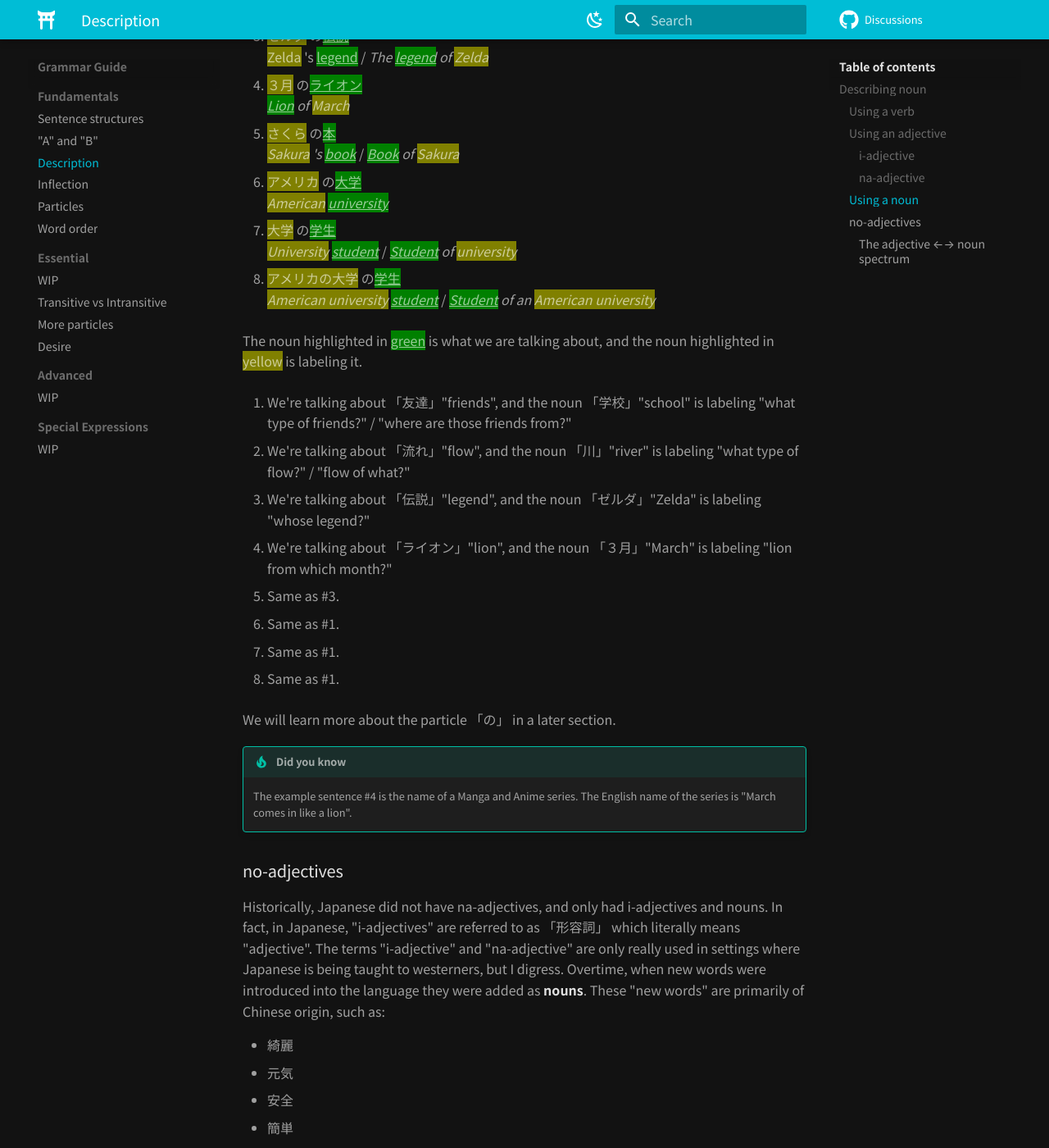
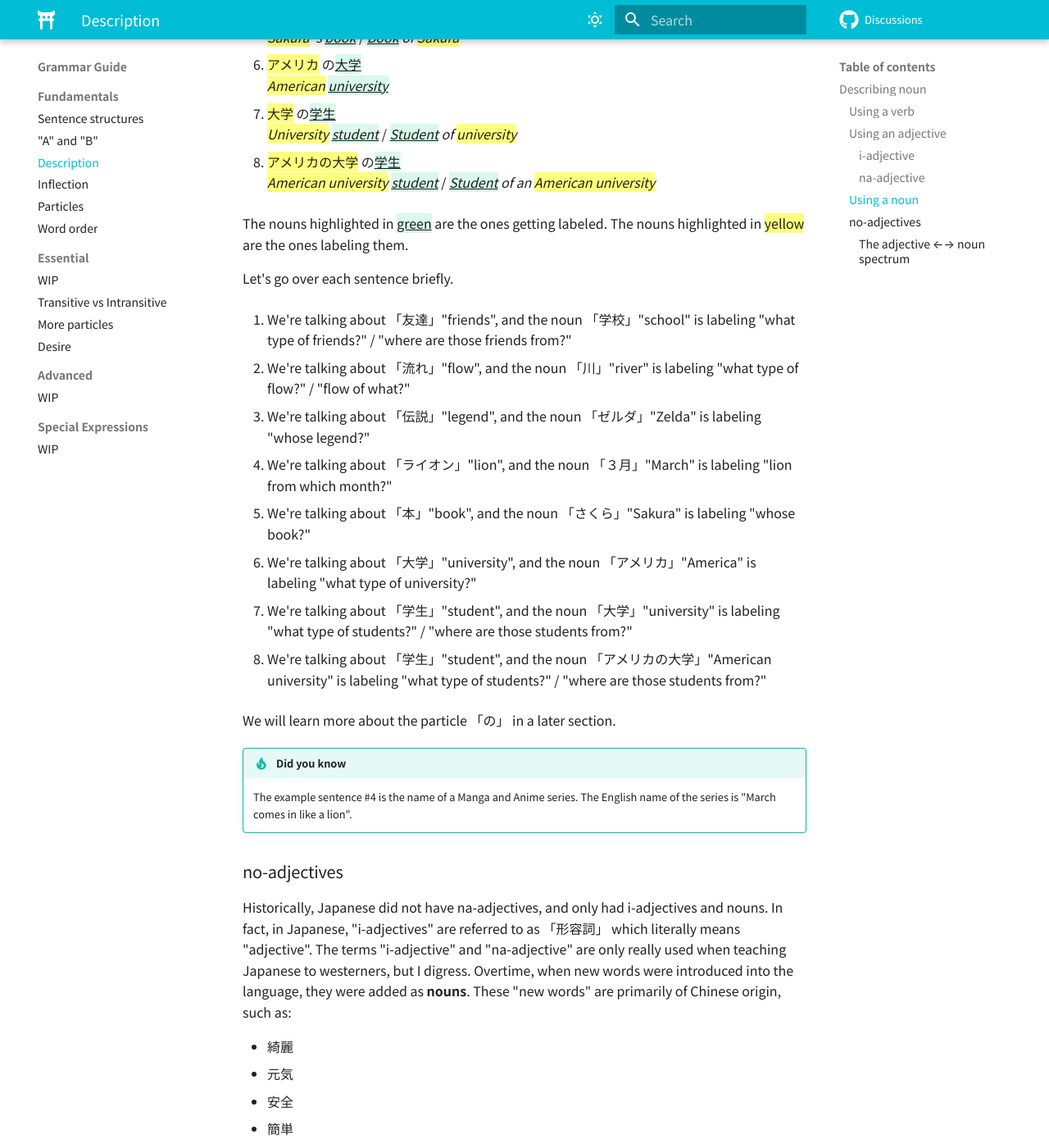
Before and after one commit to wizo06/japanese, an MkDocs documentation site: the page built from docs/grammar/fundamentals/description.md, in a window 1280 px wide and 1400 px high, scrolled down 7137 px. Shown: the whole window at 82% size. Built offline with MkDocs 1.6.1 and Material for MkDocs 9.7.7, drawn with Linux system fonts in a browser that asks for light colours; comment, search, counter and statistics services are not loaded; some of the changed text lies outside the part shown.

Commit message:
audited until description.md

```diff
--- a/docs/grammar/fundamentals/description.md
+++ b/docs/grammar/fundamentals/description.md
@@ -11,14 +11,14 @@ Japanese | English | Sentence type | Engine name
 さくらが親切だ | Sakura is friendly | A is B (Adjectives) | だ-engine
 さくらが学生だ | Sakura is a student | A is B (Nouns) | だ-engine
 
-Now, let's start describing words by using other words, like so:
+Now, let's start describing nouns by using other words, like so:
 
 - ==Crying== Sakura / Sakura ==who is crying==
 - ==Kind== Sakura / Sakura ==who is kind==
 - ==Friendly== Sakura / Sakura ==who is friendly==
 - Sakura ==who is a student==
 
-In these examples, I've highlighted the "descriptive words" in yellow. These words are describing another word: "Sakura".
+In these examples, I've highlighted the "descriptive words" in yellow. All these descriptive words are describing a noun: "Sakura".
 
 We can make these descriptions as long as we want to. Example:
 
@@ -131,6 +131,10 @@ Japanese | English
 ==美味しい== 寿司 | ==Delicious== sushi
 ==美しい== 姫 | ==Beautiful== princess
 ==赤い== ペン | ==Red== pen
+==優しい== 彗星 | ==Gentle== comet
+
+!!! tip "Did you know"
+    「優しい彗星」 is the name of a song from the duo YOASOBI. Great song by the way.
 
 Let's look at some examples in sentences:
 
@@ -188,9 +184,7 @@ then we place 「親切」 before 「さくら」, like so:
 - 親切 ==な== さくら
 
 !!! warning "Pay attention to the kana 「な」"
-    When a na-adjective is describing a noun, the copula 「だ」 is dropped and we use the kana 「な」 to connect the two words (hence the name na-adjectives).
-
-    Again, this explanation isn't entirely correct according to how grammar is actually taught in Japan. However, for the sake of making things easy to understand, we will stick with this explanation.
+    When a na-adjective is describing a noun, we use the kana 「な」 to connect the them (hence the name na-adjectives).
 
 Examples of na-adjectives (highlighted) describing a noun:
 
@@ -273,7 +267,9 @@ Here are a few examples:
 8. ==アメリカの大学== の{++学生++}
 *==American university== {++student++}* / *{++Student++} of an ==American university==*
 
-The noun highlighted in {++green++} is what we are talking about, and the noun highlighted in ==yellow== is labeling it.
+The nouns highlighted in {++green++} are the ones getting labeled. The nouns highlighted in ==yellow== are the ones labeling them.
+
+Let's go over each sentence briefly.
 
 1. We're talking about 「友達」"friends", and the noun 「学校」"school" is labeling "what type of friends?" / "where are those friends from?"
 
@@ -283,13 +279,13 @@ The noun highlighted in {++green++} is what we are talking about, and the noun h
 
 4. We're talking about 「ライオン」"lion", and the noun 「３月」"March" is labeling "lion from which month?"
 
-5. Same as #3.
+5. We're talking about 「本」"book", and the noun 「さくら」"Sakura" is labeling "whose book?"
 
-6. Same as #1.
+6. We're talking about 「大学」"university", and the noun 「アメリカ」"America" is labeling "what type of university?"
 
-7. Same as #1.
+7. We're talking about 「学生」"student", and the noun 「大学」"university" is labeling "what type of students?" / "where are those students from?"
 
-8. Same as #1.
+8. We're talking about 「学生」"student", and the noun 「アメリカの大学」"American university" is labeling "what type of students?" / "where are those students from?"
 
 We will learn more about the particle 「の」 in a later section.
 
@@ -298,7 +294,7 @@ We will learn more about the particle 「の」 in a later section.
 
 ### no-adjectives
 
-Historically, Japanese did not have na-adjectives, and only had i-adjectives and nouns. In fact, in Japanese, "i-adjectives" are referred to as 「形容詞」 which literally means "adjective". The terms "i-adjective" and "na-adjective" are only really used in settings where Japanese is being taught to westerners, but I digress. Overtime, when new words were introduced into the language they were added as **nouns**. These "new words" are primarily of Chinese origin, such as:
+Historically, Japanese did not have na-adjectives, and only had i-adjectives and nouns. In fact, in Japanese, "i-adjectives" are referred to as 「形容詞」 which literally means "adjective". The terms "i-adjective" and "na-adjective" are only really used when teaching Japanese to westerners, but I digress. Overtime, when new words were introduced into the language, they were added as **nouns**. These "new words" are primarily of Chinese origin, such as:
 
 - 綺麗
 - 元気
@@ -362,15 +358,13 @@ Adjectives and nouns are not black and white. They actually lie on a spectrum. S
 2. 綺麗のヒント
 *beauty hints*
 
-In the first sentence, 「綺麗」 is expressing a characteristic, quality, or attribute of 「人」. The word 「綺麗」 is **describing** 「人」. We already learned this back in the [Engine "B"](a-and-b.md#engine-b) section. To briefly paraphrase what was explained in that section:
+In the first sentence, 「綺麗」 is expressing a characteristic, quality, or attribute of 「人」. The word 「綺麗」 is acting as an adjective and it is **describing** 「人」. To briefly paraphrase what we learned about adjectives:
 
 > Adjectives are words that expresses state, quality, property of an object.
 
-「綺麗」 is in fact acting as an adjective here.
+Now, let's look at the second sentence. Here, 「綺麗」 is used with 「の」. We learned in the previous section that we can label a noun with another noun, and we connect them with the particle 「の」. Does that mean that 「綺麗」 is acting as a noun here? Absolutely. 「綺麗」 is not describing 「ヒント」, it is **labeling** it. The *hints* themselves are not beautiful, the hints are about beauty. 「綺麗」 is simply telling us what type of hints they are: they are not about finance or dating; they are about beauty.
 
-Now, let's look at the second sentence. Here, 「綺麗」 is used with 「の」. We learned in the previous section that we can label a noun with another noun, and we connect them with the particle 「の」. Does that mean that 「綺麗」 is acting as a noun here? Absolutely. 「綺麗」 is not describing 「ヒント」, it is **labeling** it. The *hints* themselves are not beautiful, it is simply telling us what type of hints they are: they are not about finance or dating; they are about beauty.
-
-Some words are always used with 「な」, while others are always used with 「の」. There are also some words that can be used with both, just like the examples that we saw earlier. Here's a small chart that shows all four categories:
+Some words are always used with 「な」, some are always used with 「の」, and some are even used with both, just like the 「綺麗」 that we saw earlier. Here's a small chart that shows a few words in the 4 categories:
 
 Always 「の」 | Usually 「の」＞「な」 | Usually 「な」＞「の」 | Always 「な」
 :---: | :---: | :---: | :---:
@@ -391,11 +385,11 @@ no-adjectives can be loosely divided into two groups:
 
 Let's look at two examples of no-adjectives that expresses **absolutes**:
 
-- 本当の理由
-*True reason*
+- ==本当== の理由
+*==True== reason*
 
-- 最大の原因
-*The biggest cause*
+- ==最大== の原因
+*==The biggest== cause*
 
 The fact that 「本当」 and 「最大」 are acting as nouns here might be hard for English speakers to see, since "true" and "biggest" are adjectives in English. Here's the logic behind it: a noun such as "dog" expresses absolutes. Something either is or isn't a dog. Similarly, something either is or isn't true. Something either is or isn't the biggest. That's not the case with na-adjectives. A na-adjective such as 「静か」(quiet) can be modified by an adverb of degree such as 「ちょっと静か」(a little quiet). However, the lack of grey area for absolutes like 「最大」 means that they can't be modified by an adverb of degree.
 
@@ -407,11 +401,11 @@ Now let's look at two examples of no-adjectives that expresses **quantities**:
 - {++かなり++} ==大量== のデータ
 *{++Fairly++} ==large amount== of data*
 
-In the first example, 「沢山」 labels the noun 「魚」 ー it tells us that this is "a lot of fish" rather than "not a lot of fish". Likewise, in the second example, 「大量」 labels the noun 「データ」 ー it tells us that this is "a large amount of data" rather than "not a large amount of data".
+In the first example, 「沢山」 labels the noun 「魚」. It tells us that this is "a lot of fish" rather than "not a lot of fish". Likewise, in the second example, 「大量」 labels the noun 「データ」. It tells us that this is "a large amount of data" rather than "not a large amount of data".
 
 However, quantities are inherently gradable; if we add more fish to 「沢山の魚」, then it would be fair to use an adverb of degree like 「すごく」 to say 「すごく沢山の魚」(incredibly many fish).
 
-Now, let's switch gears and look at two more examples that contrast na-adjectives vs no-adjectives:
+Let's go back to comparing na-adjectives vs no-adjectives by looking at the following 2 examples:
 
 **Example 1**:
 
@@ -438,11 +432,11 @@ In this case, it was less about labeling the boyfriend, and more about his perso
 
 *There are many sick people at that institution.*
 
-In the first sentence, 「病気」 is labeling 「人」. It tells us that that the sentences applies to *people who have disease*, rather than *people who don't*. This is the typical way that 「病気」 is used to modify a noun, and has a neutral, objective tone.
+In the first sentence, 「病気」 is labeling 「人」. It tells us that the sentences applies to *people who have disease*, rather than *people who don't*. This is the typical way that 「病気」 is used to modify a noun, and has a neutral and objective tone.
 
 On the other hand, the second sentence, 「病気」 is describing 「人」. In this (possible, but uncommon) usage, 「病気」 is treated as a quality, property, nature of those people, which sounds negative and rude. It sounds something akin to the English phrase "sick in the head".
 
-This shouldn't be a surprise if we recall what we learned in the section of [Engine "B"](a-and-b.md#engine-b) and [copula](a-and-b.md#copula) about adjectives and the copula, respectively. As a reminder, *adjectives* expresses property or quality of something; the copula (which is used for *nouns*) simply expresses "A belongs to the set of B".
+This shouldn't be a surprise if we recall what we learned about adjectives and the copula. As a reminder, adjectives expresses property or quality of something; the copula (which is used for *nouns*) simply expresses "A belongs to the set of B".
 
 If we choose to say 「病気 ==な== 人」, then 「病気」 is acting as an adjective, therefore we're expressing a property or quality of 「人」. We're saying that "being sick" is intrinsically a characteristic of those people (which is why it sounds negative and rude). However, if we say 「病気 ==の== 人」, then we're not treating 「病気」 as a intrinsic nature of those people; we're simply labeling them with a neutral tone as "people who have disease" / "people who are sick" (as opposed to people who aren't sick). We're saying with a neutral tone "people who belong to the set of people who are sick".
 
--- a/mkdocs.yml
+++ b/mkdocs.yml
@@ -15,22 +15,20 @@ theme:
     repo: fontawesome/brands/github
     logo: fontawesome/solid/torii-gate
   palette:
+    # Light mode
+    - scheme: default
+      primary: cyan
+      accent: pink
+      toggle:
+        icon: material/weather-sunny
+        name: Switch to dark mode
     # Dark mode
-    # - media: "(prefers-color-scheme: dark)"
     - scheme: slate
       primary: cyan
       accent: pink
       toggle:
         icon: material/weather-night
         name: Switch to light mode
-    # Light mode
-    # - media: "(prefers-color-scheme: light)"
-    - scheme: default
-      primary: cyan
-      accent: pink
-      toggle:
-        icon: material/weather-sunny
-        name: Switch to dark mode
 extra_css:
   - stylesheets/extra.css
 repo_url: https://github.com/wizo06/japanese/discussions
```
Also changed, not shown: other parts of docs/grammar/fundamentals/description.md (+8 -16 lines), docs/grammar/fundamentals/a-and-b.md (+15 -17 lines), docs/grammar/fundamentals/particles.md (+4 -4 lines), docs/grammar/fundamentals/sentence-structures.md (+1 -1 lines), docs/language-acquisition.md (+8 -6 lines), docs/img/fundamentals/copula.png (renamed from docs/grammar/fundamentals/copula.png), docs/img/fundamentals/hiragana.jpg (renamed from docs/grammar/fundamentals/hiragana.jpg), docs/img/fundamentals/ni-vs-de-2.png (renamed from docs/grammar/fundamentals/ni-vs-de-2.png), docs/img/fundamentals/ni-vs-de-3.png (renamed from docs/grammar/fundamentals/ni-vs-de-3.png), docs/img/fundamentals/ni-vs-de-4.png (renamed from docs/grammar/fundamentals/ni-vs-de-4.png), docs/img/fundamentals/ni-vs-de.png (renamed from docs/grammar/fundamentals/ni-vs-de.png), docs/img/fundamentals/spectrum.png (renamed from docs/grammar/fundamentals/spectrum.png), docs/img/fundamentals/train.png (renamed from docs/grammar/fundamentals/train.png).
